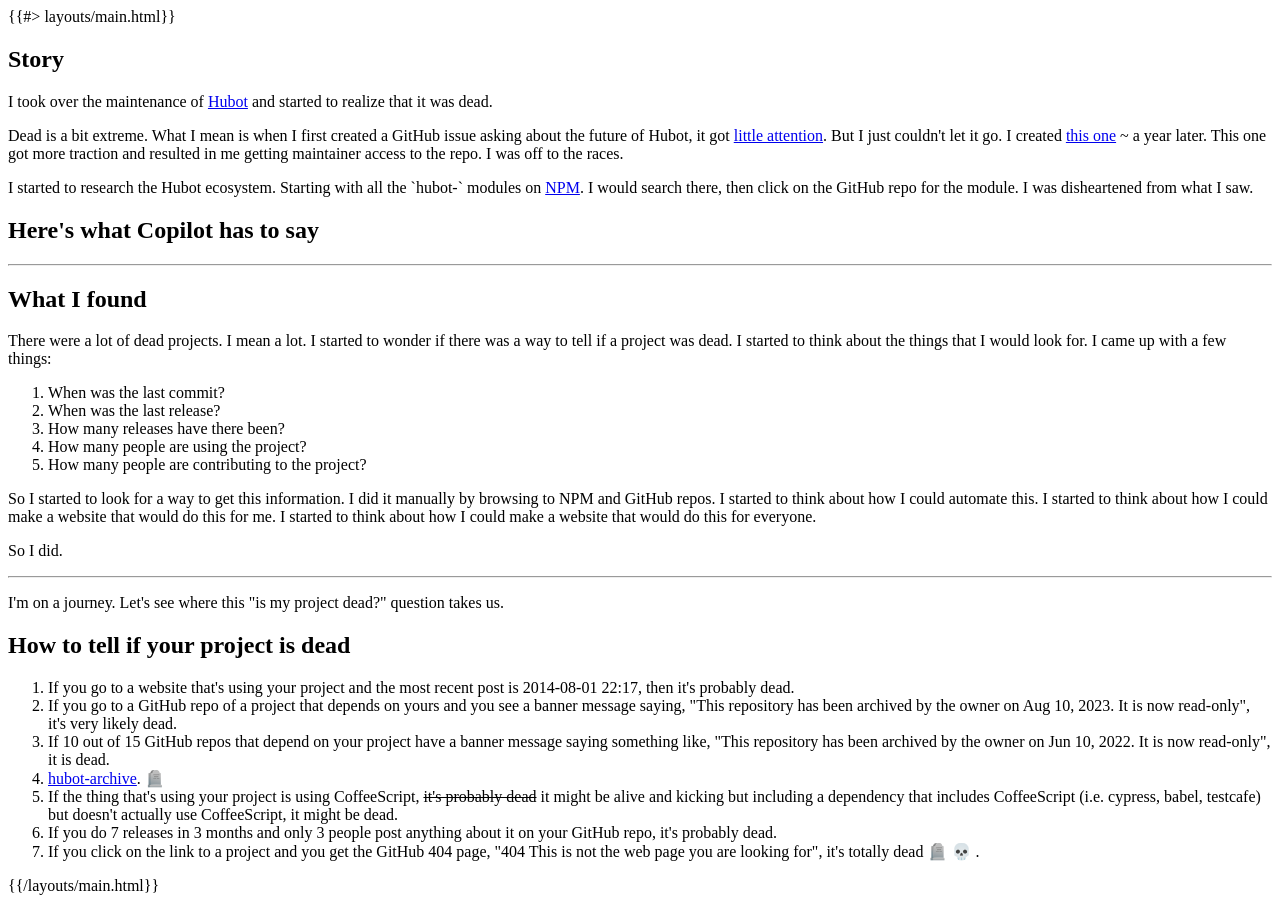
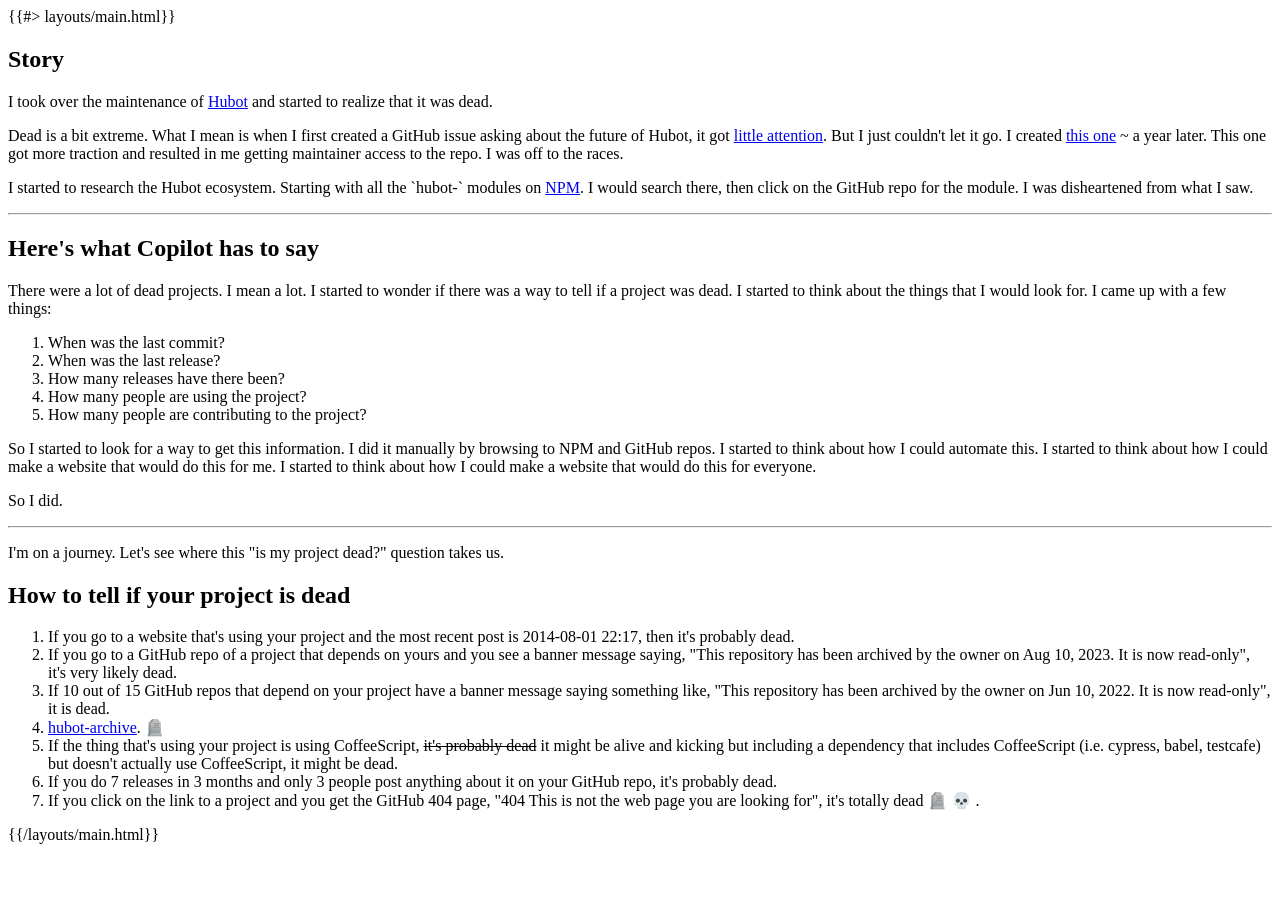
Before and after one commit to hubot-friends/ismyprojectdead, a website: page www/index.html in a window 1280 px wide. After the commit the page ends 852 px from the top, so only its background shows below. Drawn offline with Linux system fonts and the light colour scheme.

Commit message:
make it better

```diff
--- a/www/index.html
+++ b/www/index.html
@@ -7,9 +7,8 @@
 <p>Dead is a bit extreme. What I mean is when I first created a GitHub issue asking about the future of Hubot, it got <a href="https://github.com/hubotio/hubot/issues/1504" title="Link to the Github issue I created asking about Hubot">little attention</a>. But I just couldn't let it go. I created <a href="https://github.com/hubotio/hubot/issues/1541" title="More active Github issue about Hubot's future">this one</a> ~ a year later. This one got more traction and resulted in me getting maintainer access to the repo. I was off to the races.</p>
 <p>I started to research the Hubot ecosystem. Starting with all the `hubot-` modules on <a href="https://www.npmjs.com" title="NPM JS">NPM</a>. I would search there, then click on the GitHub repo for the module. I was disheartened from what I saw.</p>
 
+<hr/>
 <h2>Here's what Copilot has to say</h2>
-<hr/>
-<h2>What I found</h2>
 <p>There were a lot of dead projects. I mean a lot. I started to wonder if there was a way to tell if a project was dead. I started to think about the things that I would look for. I came up with a few things:</p>
 <ol>
     <li>When was the last commit?</li>
```
